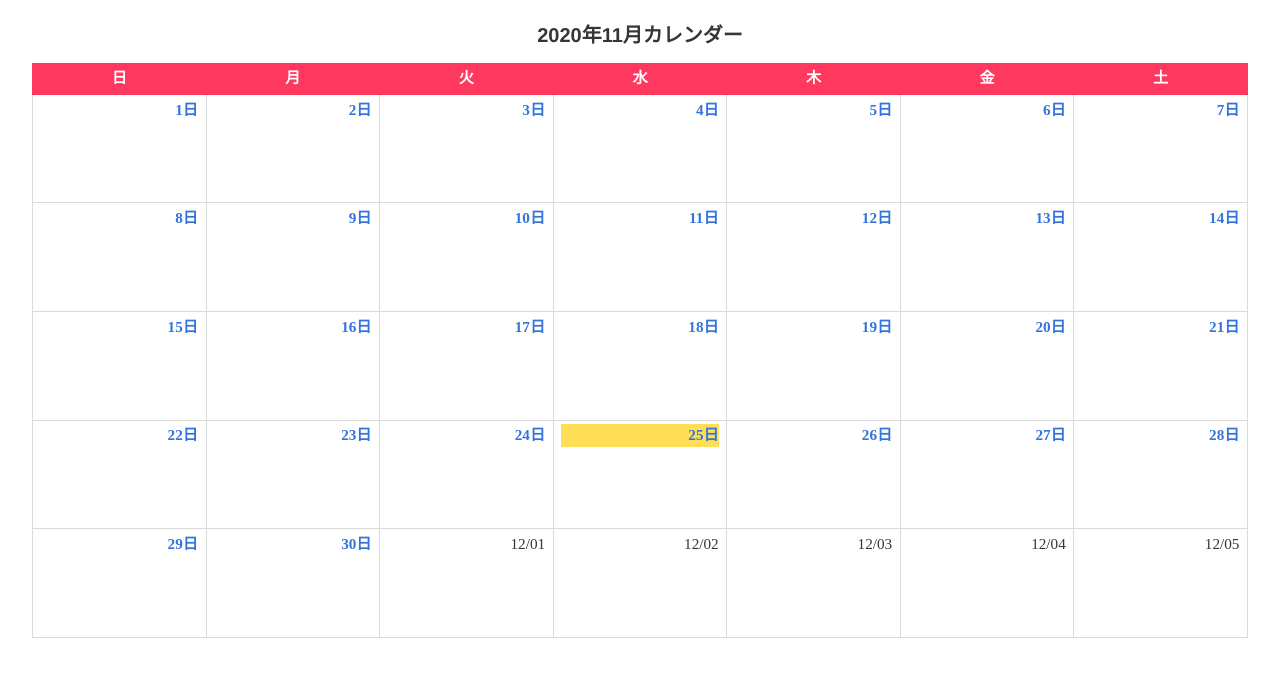
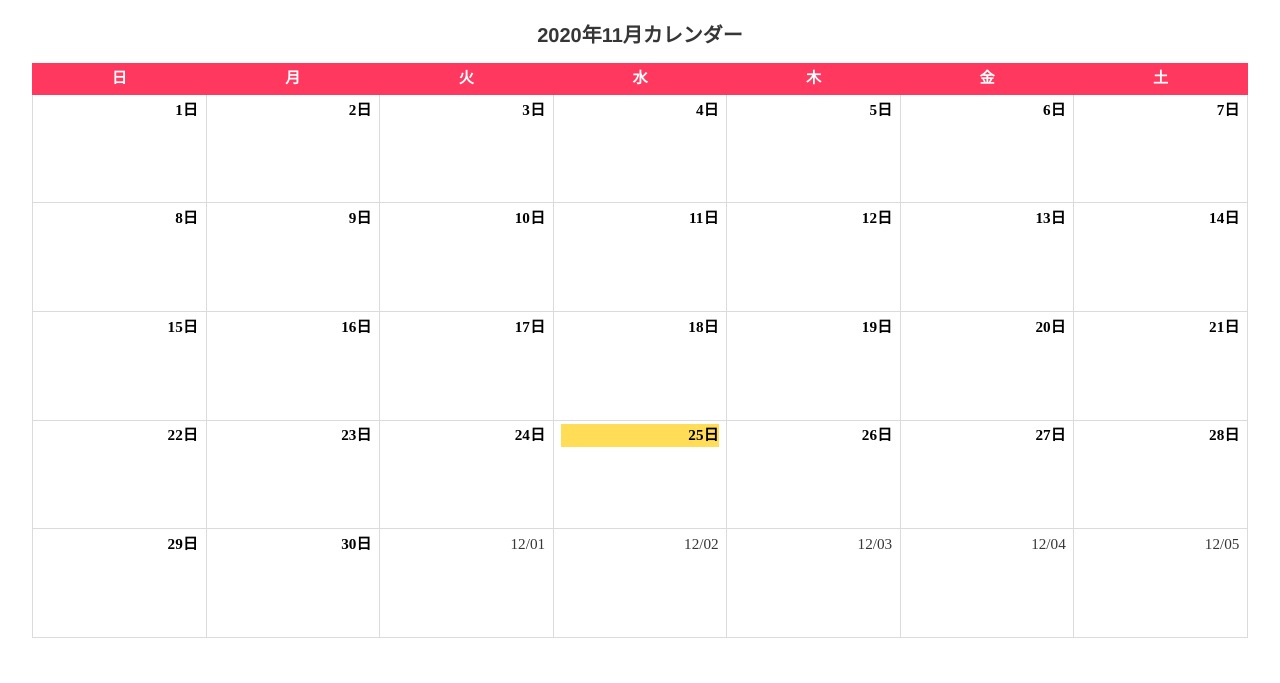
Before and after one commit to gotonorio/calendar, a Django app: page /calendar/ in a window 1280 px wide. Shown: the part 52-735 px from the top of the page. Run offline with Django 3.2, Linux system fonts and the light colour scheme; data that the repository does not hold is empty; parts of the project's set-up code (start-up, migrations or seed data) failed here and were passed over.

Commit message:
calendar.htmlの微調整

```diff
--- a/mcal/templates/mcal/calendar.html
+++ b/mcal/templates/mcal/calendar.html
@@ -28,13 +28,16 @@
 
 {% block content %}
 <style>
-  table{
+  table {
     table-layout: fixed;
   }
   td > div {
     height: 100px;
     overflow: auto; /* scroll hidden */
     white-space: nowrap; /* normal nowrap */
+  }
+  a.today {
+    color: black;
   }
 </style>
 
@@ -56,7 +59,6 @@
             {% for day, schedules in week_day_schedules.items %}
               <td class="has-text-right">
               <div>
-
                 {% if month_current.month != day.month %}
                   {{ day | date:"m/d" }}
                 {% else %}
@@ -65,10 +67,9 @@
                   {% else %}
                     <div class="has-text-weight-bold">
                   {% endif %}
-                  <a href="{% url 'mcal:memo' day.year day.month day.day %}">{{day.day}}日 </a>
+                  <a href="{% url 'mcal:memo' day.year day.month day.day %}" class="today">{{day.day}}日 </a>
                   </div>
                 {% endif %}
-
                 {% for schedule in schedules %}
                   {% if schedule.align == 'left'%}
                     <div class="has-text-left">
@@ -80,7 +81,6 @@
                     {{schedule.description | linebreaks}}
                   </div>
                 {% endfor %}
-
               </div>
               </td>
             {% endfor %}
```
